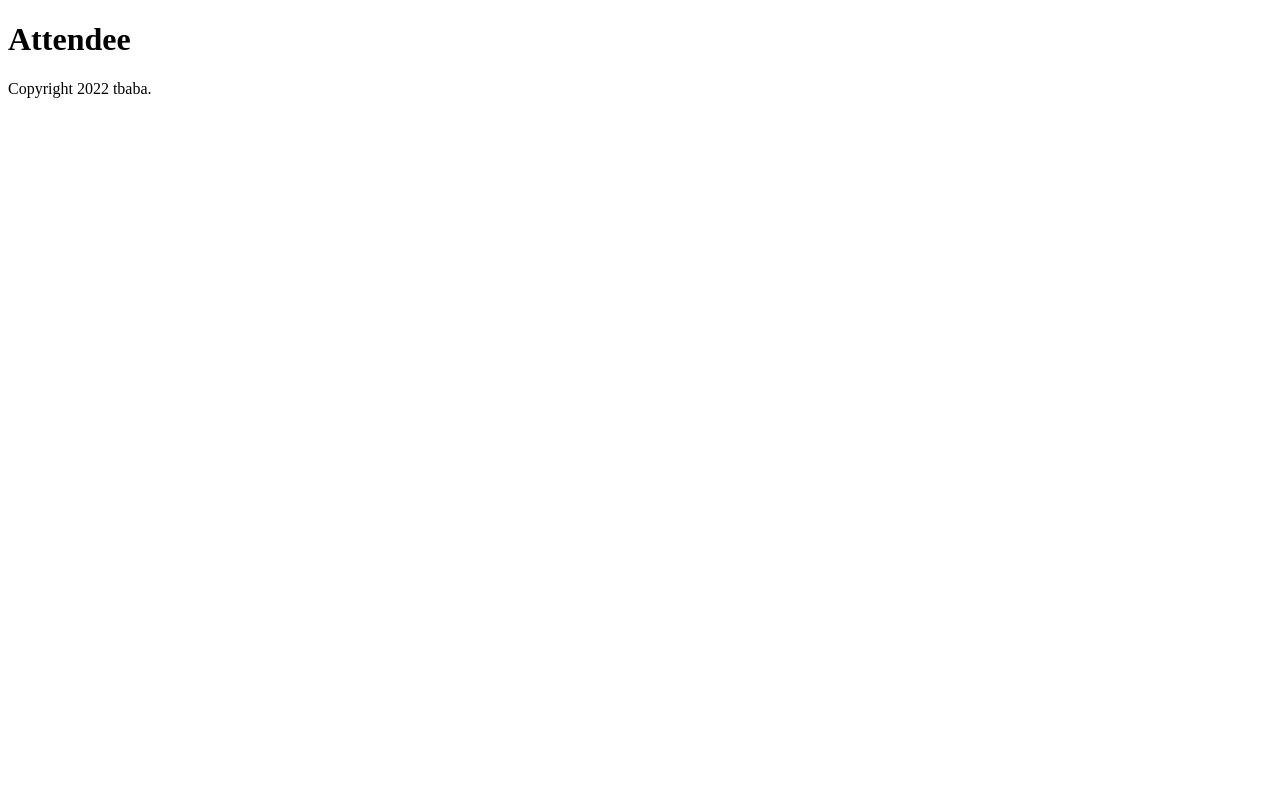
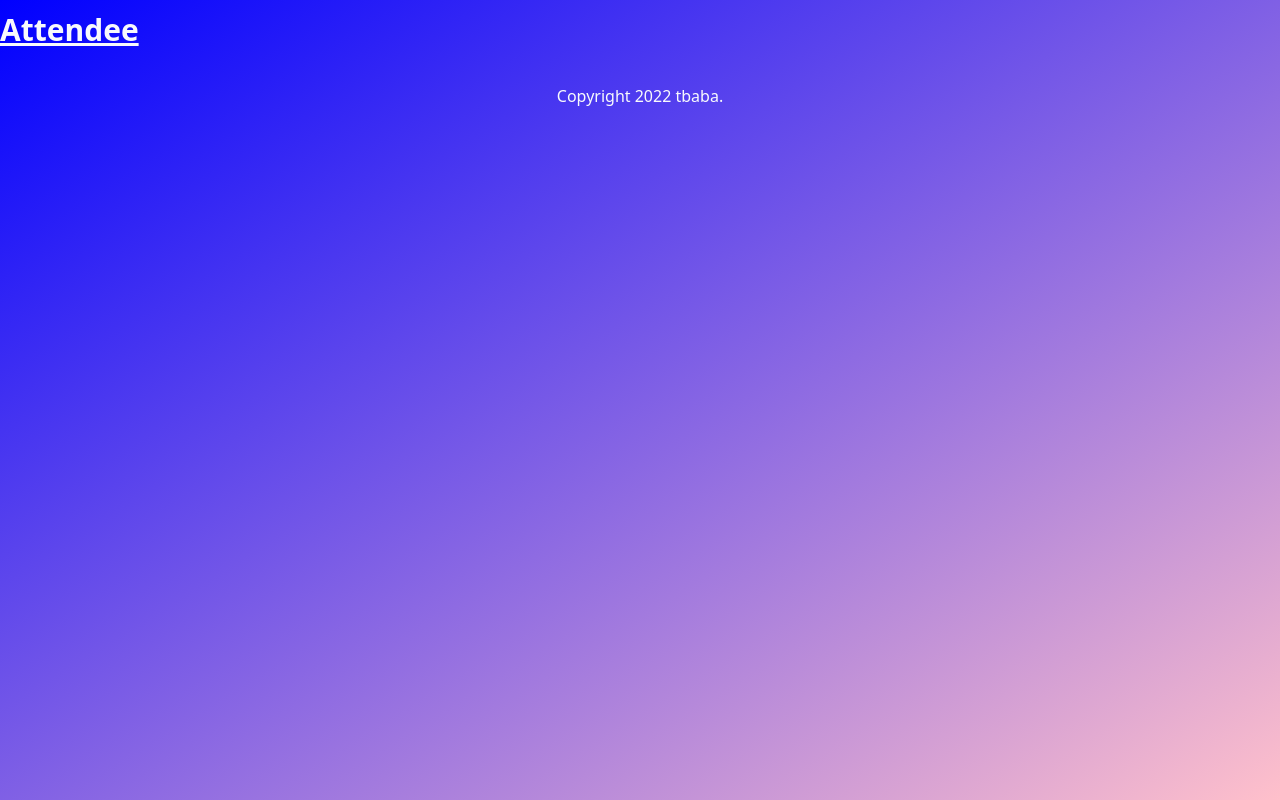
Before and after one commit to tbaba/attendee, a React (Create React App) app in the folder frontend/: page / in a window 1280 px wide. Built offline with nearby package versions, Linux system fonts and the light colour scheme; no server answers.

Commit message:
Basic design for the App

```diff
--- a/frontend/src/App.tsx
+++ b/frontend/src/App.tsx
@@ -1,9 +1,12 @@
-import { ApolloClient, createHttpLink, InMemoryCache } from '@apollo/client';
-import { Header, Content, Footer } from './components';
+import { ApolloClient, createHttpLink, InMemoryCache } from "@apollo/client";
+import { Header, Content, Footer } from "./components";
 
+const styles: React.CSSProperties = {
+  background: "linear-gradient(to bottom right, blue, pink)",
+}
 function App() {
   return (
-    <div className="App">
+    <div className="App h-screen text-slate-50" style={styles}>
       <Header />
       <Content />
       <Footer />
@@ -12,7 +15,7 @@ function App() {
 }
 
 const httpLink = createHttpLink({
-  uri: 'http://localhost:8080/v1/graphql',
+  uri: "http://localhost:8080/v1/graphql",
 });
 
 export const client = new ApolloClient({
--- a/frontend/src/components/Content/Party/Summary.tsx
+++ b/frontend/src/components/Content/Party/Summary.tsx
@@ -2,13 +2,10 @@ import { Party } from "../../models/Party";
 
 export function Summary({ party }: { party: Party }) {
   return (
-    <div className="party" key={party.id}>
+    <div className="p-3 mr-2.5 bg-box-background text-box-background-text basis-1/4 rounded-lg" key={party.id}>
       <header>
-        <h2>{party.title}</h2>
+        <h2 className="text-lg font-semibold">{party.title}</h2>
       </header>
-      <section>
-        {party.description}
-      </section>
       <footer>
         {party.startedAt}
       </footer>
--- a/frontend/src/components/Content/index.tsx
+++ b/frontend/src/components/Content/index.tsx
@@ -1,5 +1,5 @@
 import { useQuery } from "@apollo/client";
-import { Party } from '../models/Party';
+import { Party } from "../models/Party";
 import { GET_PARTIES_SUMMARY } from "../models/queries";
 import { Summary } from "./Party/Summary";
 
@@ -16,16 +16,17 @@ export function Content() {
   }
 
   return (
-    <>
-    {data.parties.map((party) => (
-      <Summary party={party} key={party.id} />
-    ))}
-    </>
-  )
+    <div className="md:container md:mx-auto flex flex-row">
+      {data.parties.map((party) => (
+        <Summary party={party} key={party.id} />
+      ))}
+    </div>
+  );
 }
 
 export function useContent() {
-  const { data, loading, error } = useQuery<{ parties: Party[] }>(GET_PARTIES_SUMMARY);
+  const { data, loading, error } =
+    useQuery<{ parties: Party[] }>(GET_PARTIES_SUMMARY);
 
   return { data, loading, error };
 }
--- a/frontend/src/components/Footer/index.tsx
+++ b/frontend/src/components/Footer/index.tsx
@@ -1,6 +1,6 @@
 export function Footer() {
   return (
-    <footer>
+    <footer className="py-3 mb:mx-auto flex justify-center">
       Copyright 2022 tbaba.
     </footer>
   )
--- a/frontend/src/components/Header/index.tsx
+++ b/frontend/src/components/Header/index.tsx
@@ -1,7 +1,7 @@
 export function Header() {
   return (
-    <header>
-      <h1>Attendee</h1>
+    <header className="md:container md:mx-auto py-3 mb-3">
+      <h1 className="text-3xl font-bold underline">Attendee</h1>
     </header>
-  )
+  );
 }
--- /dev/null
+++ b/frontend/src/index.css
@@ -0,0 +1,3 @@
+@tailwind base;
+@tailwind components;
+@tailwind utilities;
--- a/frontend/tailwind.config.js
+++ b/frontend/tailwind.config.js
@@ -1,7 +1,14 @@
 module.exports = {
-  content: [],
+  content: [
+    "./src/**/*.{js,jsx,ts,tsx}",
+  ],
   theme: {
-    extend: {},
+    extend: {
+      colors: {
+        'box-background': 'rgba(255, 255, 255, .6)',
+        'box-background-text': 'rgba(0, 0, 0, .8)',
+      },
+    },
   },
   plugins: [],
 }
```
Also changed, not shown: frontend/src/index.tsx (+7 -6 lines).
